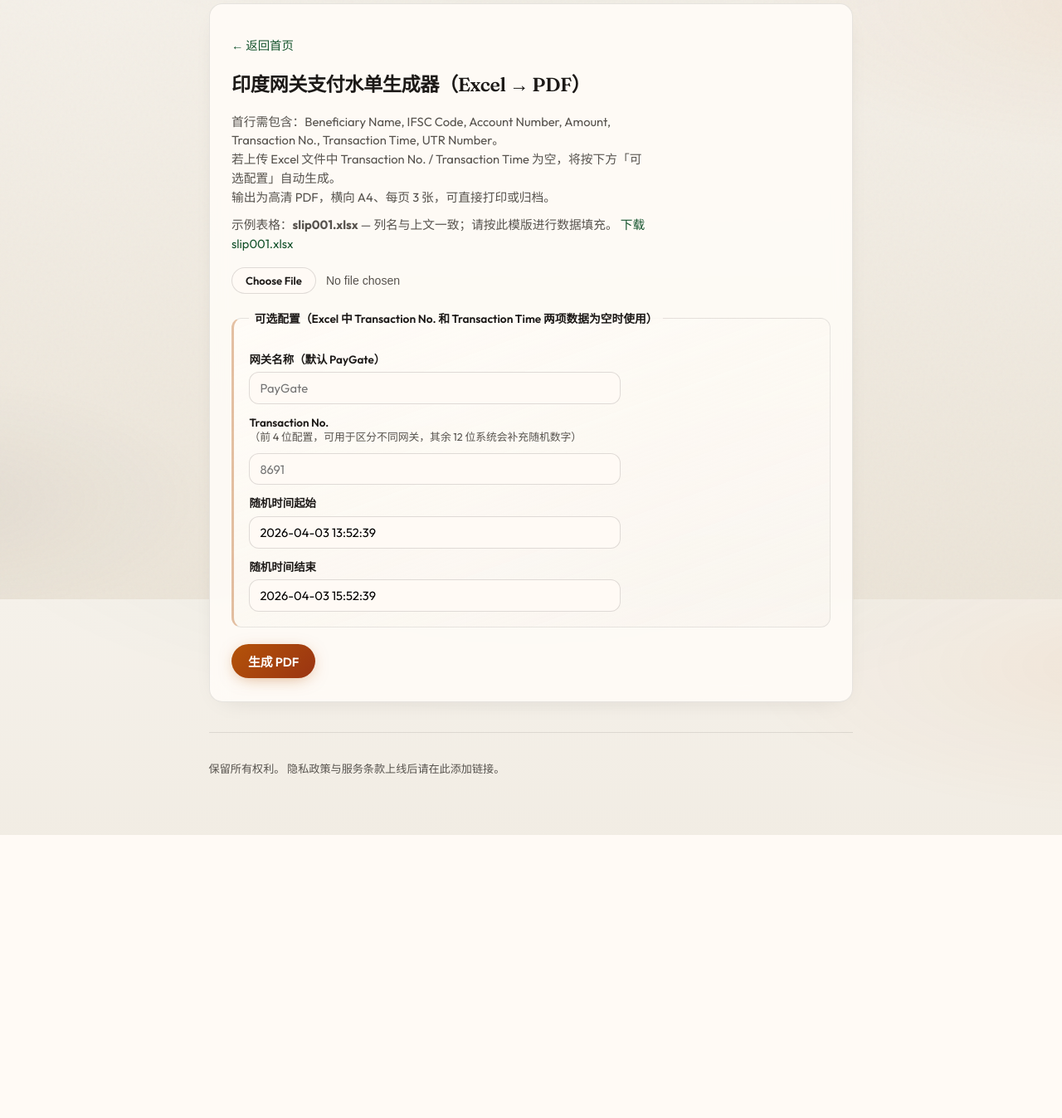
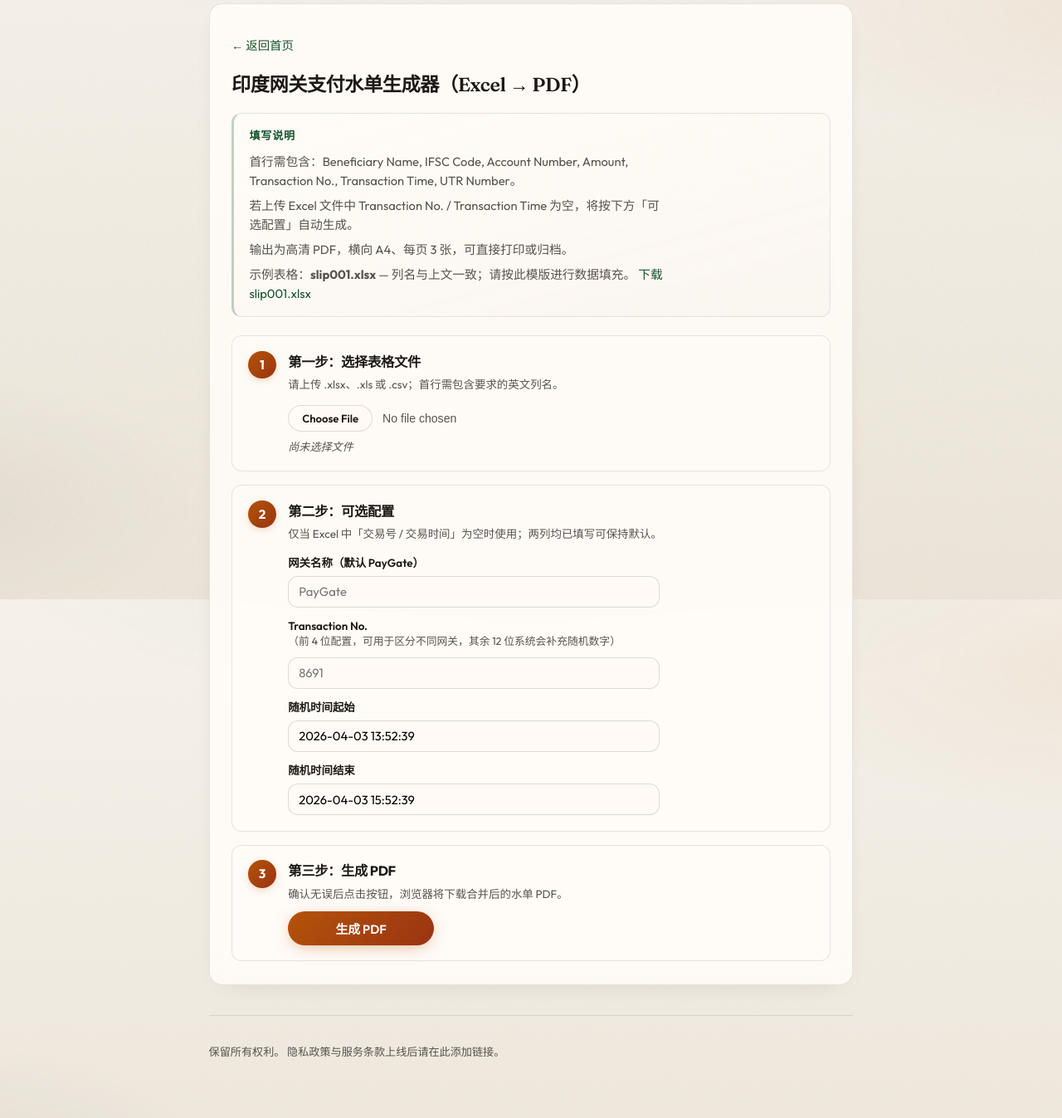
Before and after one commit to Allan-Pan9889/utr-paygate-receipts, a Flask app: page /app in a window 1280 px wide. Shown: the part 78-1425 px from the top of the page at 83% size. Before the commit the page ends 1084 px from the top, so only its background shows below. Run offline with Flask 3, Linux system fonts and the light colour scheme.

Commit message:
feat(tool): 3-step flow UI with numbered cards, prelude block, file name hint
Made-with: Cursor

```diff
--- a/paygate_receipts/web_translations.py
+++ b/paygate_receipts/web_translations.py
@@ -120,11 +120,14 @@ _UI_ZH: dict[str, Any] = {
         "submit": "生成 PDF",
         "back_home": "← 返回首页",
         "pdf_busy": "正在生成 PDF…",
-        "pdf_done": "已下载。本次渲染引擎：",
-        "pdf_engine_playwright": "Playwright（HTML 打印，与本地效果一致）",
-        "pdf_engine_reportlab": "ReportLab（备用矢量排版）",
-        "pdf_detail_label": "详情（排错）：",
-        "pdf_engine_unknown": "（未读到 X-PDF-Engine，可能被 CDN/网关去掉响应头）",
+        "step1_title": "第一步：选择表格文件",
+        "step1_desc": "请上传 .xlsx、.xls 或 .csv；首行需包含要求的英文列名。",
+        "step2_title": "第二步：可选配置",
+        "step2_desc": "仅当 Excel 中「交易号 / 交易时间」为空时使用；两列均已填写可保持默认。",
+        "step3_title": "第三步：生成 PDF",
+        "step3_desc": "确认无误后点击按钮，浏览器将下载合并后的水单 PDF。",
+        "file_empty": "尚未选择文件",
+        "prelude_title": "填写说明",
     },
 }
 
@@ -244,11 +247,14 @@ _UI_EN: dict[str, Any] = {
         "submit": "Generate PDF",
         "back_home": "← Back to home",
         "pdf_busy": "Generating PDF…",
-        "pdf_done": "Download started. Engine used:",
-        "pdf_engine_playwright": "Playwright (HTML print, same as local)",
-        "pdf_engine_reportlab": "ReportLab (vector fallback)",
-        "pdf_detail_label": "Detail (debug):",
-        "pdf_engine_unknown": "(X-PDF-Engine missing; CDN may strip custom headers)",
+        "step1_title": "Step 1 — Choose your spreadsheet",
+        "step1_desc": "Upload .xlsx, .xls, or .csv with the required English headers in row one.",
+        "step2_title": "Step 2 — Optional settings",
+        "step2_desc": "Only needed when Transaction No. or Transaction Time is blank; skip if both are filled.",
+        "step3_title": "Step 3 — Generate PDF",
+        "step3_desc": "Click the button to download the merged receipt PDF.",
+        "file_empty": "No file selected yet",
+        "prelude_title": "Before you start",
     },
 }
 
--- a/templates/tool.html
+++ b/templates/tool.html
@@ -18,16 +18,35 @@
     margin: 0 0 1rem;
     letter-spacing: -0.02em;
   }
+  .tool-prelude {
+    border: 1px solid var(--border);
+    border-radius: var(--radius-sm);
+    padding: 1rem 1.15rem;
+    margin-bottom: 1.35rem;
+    background: linear-gradient(165deg, rgba(255, 252, 247, 0.9) 0%, rgba(245, 241, 234, 0.45) 100%);
+    border-left: 3px solid rgba(20, 83, 45, 0.25);
+  }
+  .tool-prelude h2 {
+    margin: 0 0 0.65rem;
+    font-size: 0.82rem;
+    font-weight: 700;
+    text-transform: uppercase;
+    letter-spacing: 0.06em;
+    color: var(--accent);
+  }
+  .tool-prelude .hint {
+    margin: 0.45rem 0 0;
+  }
+  .tool-prelude .hint:first-of-type { margin-top: 0; }
   .tool-page .hint {
     color: var(--muted);
     font-size: 0.92rem;
-    margin: 0.65rem 0;
     line-height: 1.55;
     max-width: 52ch;
   }
   .tool-page .err {
     color: #991b1b;
-    margin: 0.65rem 0;
+    margin: 0 0 1rem;
     font-size: 0.92rem;
     padding: 0.65rem 0.85rem;
     border-radius: var(--radius-sm);
@@ -41,6 +60,7 @@
     font-weight: 600;
     color: var(--text);
   }
+  .tool-page label:first-of-type { margin-top: 0; }
   .tool-page input[type="text"],
   .tool-page input[type="file"] {
     width: 100%;
@@ -62,7 +82,7 @@
     box-shadow: 0 0 0 3px rgba(20, 83, 45, 0.12);
   }
   .tool-page input[type="file"] {
-    margin-top: 0.35rem;
+    margin-top: 0;
     font-size: 0.88rem;
     color: var(--muted);
   }
@@ -83,26 +103,76 @@
     border-color: var(--accent);
     color: var(--accent);
   }
-  .tool-page fieldset {
+  .file-row { margin-top: 0.5rem; }
+  .file-picked {
+    display: block;
+    margin-top: 0.45rem;
+    font-size: 0.82rem;
+    color: var(--muted);
+    font-style: italic;
+  }
+  .file-picked.has-file {
+    color: var(--text);
+    font-style: normal;
+    font-weight: 500;
+  }
+  .flow-step {
     border: 1px solid var(--border);
     border-radius: var(--radius-sm);
-    padding: 1rem 1.15rem 1.15rem;
-    margin: 1.15rem 0;
-    background: linear-gradient(160deg, rgba(255, 252, 247, 0.95) 0%, rgba(245, 241, 234, 0.5) 100%);
-    border-left: 3px solid rgba(180, 83, 9, 0.35);
+    padding: 1.1rem 1.2rem 1.15rem;
+    margin-bottom: 1rem;
+    background: rgba(255, 252, 247, 0.55);
   }
-  .tool-page legend {
-    font-size: 0.86rem;
-    font-weight: 600;
-    padding: 0 0.4rem;
+  .flow-step:last-of-type { margin-bottom: 0; }
+  .flow-head {
+    display: flex;
+    align-items: flex-start;
+    gap: 0.9rem;
+    margin-bottom: 0.9rem;
+  }
+  .flow-step:last-of-type .flow-head { margin-bottom: 0.65rem; }
+  .flow-num {
+    flex-shrink: 0;
+    width: 2.1rem;
+    height: 2.1rem;
+    border-radius: 50%;
+    background: linear-gradient(135deg, var(--cta) 0%, #9a3412 100%);
+    color: #fff;
+    font-weight: 700;
+    font-size: 0.95rem;
+    line-height: 1;
+    display: flex;
+    align-items: center;
+    justify-content: center;
+    box-shadow: 0 3px 12px -4px rgba(180, 83, 9, 0.45);
+  }
+  .flow-titles h2 {
+    margin: 0;
+    font-family: var(--font-ui);
+    font-size: 1.02rem;
+    font-weight: 650;
     color: var(--text);
+    letter-spacing: -0.02em;
   }
-  .tool-page .back {
-    margin-bottom: 1rem;
-    font-size: 0.9rem;
+  .flow-titles p {
+    margin: 0.35rem 0 0;
+    font-size: 0.84rem;
+    color: var(--muted);
+    line-height: 1.45;
+    max-width: 42rem;
   }
-  .tool-page .back a {
-    font-weight: 500;
+  .flow-body { padding-left: calc(2.1rem + 0.9rem); }
+  @media (max-width: 520px) {
+    .flow-body { padding-left: 0; margin-top: 0.5rem; }
+    .flow-head { margin-bottom: 0.5rem; }
+  }
+  .tool-page .step-fieldset {
+    border: none;
+    margin: 0;
+    padding: 0;
+    background: transparent;
+    border-radius: 0;
+    border-left: none;
   }
   .tool-page .field-hint {
     font-size: 0.8rem;
@@ -116,32 +186,76 @@
     word-break: break-word;
     padding: 0.75rem 1rem;
     border-radius: var(--radius-sm);
-    background: rgba(20, 83, 45, 0.06);
-    border: 1px solid rgba(20, 83, 45, 0.12);
+    background: rgba(153, 27, 27, 0.06);
+    border: 1px solid rgba(153, 27, 27, 0.15);
     font-size: 0.88rem;
+    margin-bottom: 1rem;
+    color: #991b1b;
   }
-  .tool-page .pdf-meta.err {
-    background: rgba(153, 27, 27, 0.06);
-    border-color: rgba(153, 27, 27, 0.15);
+  .tool-page .sr-only,
+  .tool-page .step-fieldset legend.sr-only {
+    position: absolute;
+    width: 1px;
+    height: 1px;
+    padding: 0;
+    margin: -1px;
+    overflow: hidden;
+    clip: rect(0, 0, 0, 0);
+    white-space: nowrap;
+    border: 0;
   }
-  .tool-page form > p:last-child { margin-top: 1.25rem; margin-bottom: 0; }
+  .tool-page .back {
+    margin-bottom: 1rem;
+    font-size: 0.9rem;
+  }
+  .tool-page .back a { font-weight: 500; }
+  .step-actions { margin-top: 0.15rem; }
+  .step-actions .btn { min-width: 11rem; }
 </style>
 {% endblock %}
 {% block content %}
 <div class="tool-page">
   <p class="back"><a href="{{ url_for('landing', lang=lang) }}">{{ t.tool.back_home }}</a></p>
   <h1>{{ t.tool.heading }}</h1>
-  <p class="hint">{{ t.tool.intro }}<br/>
-    {{ t.tool.auto }}<br/>
-    {{ t.tool.pdf_note }}</p>
+  <div class="tool-prelude" role="region" aria-label="{{ t.tool.prelude_title }}">
+    <h2>{{ t.tool.prelude_title }}</h2>
+    <p class="hint">{{ t.tool.intro }}</p>
+    <p class="hint">{{ t.tool.auto }}</p>
+    <p class="hint">{{ t.tool.pdf_note }}</p>
     <p class="hint">{{ t.tool.sample | safe }}
       <a href="{{ url_for('download_sample') }}">{{ t.tool.sample_link }}</a></p>
+  </div>
   {% if error %}<p class="err" id="server-err">{{ error }}</p>{% endif %}
-  <p class="hint pdf-meta" id="pdf-meta" hidden></p>
-  <form id="receipt-form" method="post" enctype="multipart/form-data" action="{{ url_for('tool', lang=lang) }}" data-busy="{{ t.tool.pdf_busy }}">
-    <input type="file" name="file" accept=".xlsx,.xls,.csv" required/>
-    <fieldset>
-      <legend>{{ t.tool.fieldset }}</legend>
+  <p class="pdf-meta" id="pdf-meta" hidden></p>
+  <form id="receipt-form" method="post" enctype="multipart/form-data" action="{{ url_for('tool', lang=lang) }}" data-busy="{{ t.tool.pdf_busy }}" data-file-empty="{{ t.tool.file_empty }}">
+    <div class="flow-step">
+      <div class="flow-head">
+        <span class="flow-num" aria-hidden="true">1</span>
+        <div class="flow-titles">
+          <h2 id="step1-label">{{ t.tool.step1_title }}</h2>
+          <p>{{ t.tool.step1_desc }}</p>
+        </div>
+      </div>
+      <div class="flow-body">
+        <label class="sr-only" for="receipt-file">{{ t.tool.step1_title }}</label>
+        <div class="file-row">
+          <input type="file" id="receipt-file" name="file" accept=".xlsx,.xls,.csv" required aria-describedby="step1-label file-picked"/>
+        </div>
+        <span class="file-picked" id="file-picked">{{ t.tool.file_empty }}</span>
+      </div>
+    </div>
+
+    <div class="flow-step">
+      <div class="flow-head">
+        <span class="flow-num" aria-hidden="true">2</span>
+        <div class="flow-titles">
+          <h2 id="step2-label">{{ t.tool.step2_title }}</h2>
+          <p>{{ t.tool.step2_desc }}</p>
+        </div>
+      </div>
+      <div class="flow-body">
+        <fieldset class="step-fieldset" aria-labelledby="step2-label">
+          <legend class="sr-only">{{ t.tool.fieldset }}</legend>
           <label>{{ t.tool.gateway }}</label>
           <input type="text" name="gateway_name" value="{{ form_gateway }}" placeholder="PayGate" autocomplete="off"/>
           <label>{{ t.tool.txn_prefix }}</label>
@@ -155,7 +269,21 @@
           <label>{{ t.tool.time_end }}</label>
           <input type="text" name="time_end" value="{{ form_time_end }}" placeholder="YYYY-MM-DD HH:MM:SS" autocomplete="off"/>
         </fieldset>
-    <p><button type="submit" class="btn btn-primary" id="pdf-submit">{{ t.tool.submit }}</button></p>
+      </div>
+    </div>
+
+    <div class="flow-step">
+      <div class="flow-head">
+        <span class="flow-num" aria-hidden="true">3</span>
+        <div class="flow-titles">
+          <h2>{{ t.tool.step3_title }}</h2>
+          <p>{{ t.tool.step3_desc }}</p>
+        </div>
+      </div>
+      <div class="flow-body step-actions">
+        <button type="submit" class="btn btn-primary" id="pdf-submit">{{ t.tool.submit }}</button>
+      </div>
+    </div>
   </form>
 </div>
 <script>
@@ -163,7 +291,25 @@
   var form = document.getElementById("receipt-form");
   var meta = document.getElementById("pdf-meta");
   var btn = document.getElementById("pdf-submit");
+  var fileInput = document.getElementById("receipt-file");
+  var filePicked = document.getElementById("file-picked");
   if (!form || !meta || !btn) return;
+  var emptyLabel = form.getAttribute("data-file-empty") || "";
+  function syncFileLabel() {
+    if (!fileInput || !filePicked) return;
+    var f = fileInput.files && fileInput.files[0];
+    if (f && f.name) {
+      filePicked.textContent = f.name;
+      filePicked.classList.add("has-file");
+    } else {
+      filePicked.textContent = emptyLabel;
+      filePicked.classList.remove("has-file");
+    }
+  }
+  if (fileInput) {
+    fileInput.addEventListener("change", syncFileLabel);
+    syncFileLabel();
+  }
   form.addEventListener("submit", function (ev) {
     ev.preventDefault();
     var fd = new FormData(form);
@@ -172,7 +318,6 @@
     btn.textContent = form.getAttribute("data-busy") || "…";
     meta.hidden = true;
     meta.textContent = "";
-    meta.classList.remove("err");
     var srvErr = document.getElementById("server-err");
     if (srvErr) srvErr.remove();
     fetch(form.action, { method: "POST", body: fd, credentials: "same-origin" })
@@ -193,13 +338,11 @@
         return res.text().then(function (html) {
           var doc = new DOMParser().parseFromString(html, "text/html");
           var errEl = doc.querySelector(".err");
-          meta.classList.add("err");
           meta.textContent = errEl ? errEl.textContent.trim() : (html.indexOf("<html") !== -1 ? "Error." : html.slice(0, 400));
           meta.hidden = false;
         });
       })
       .catch(function () {
-        meta.classList.add("err");
         meta.textContent = "Network error.";
         meta.hidden = false;
       })
```
Lines whose indentation alone changed are shown as unchanged.
